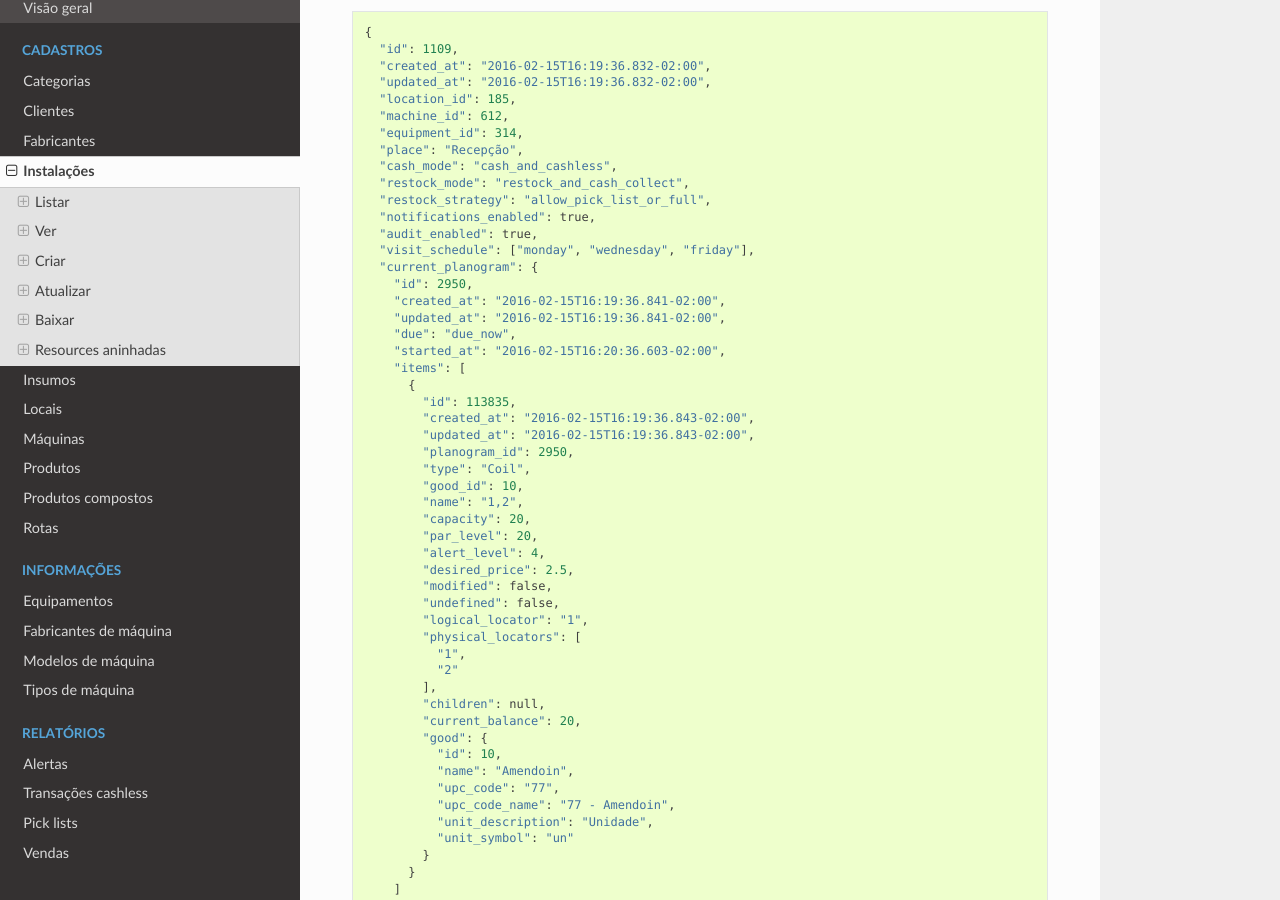
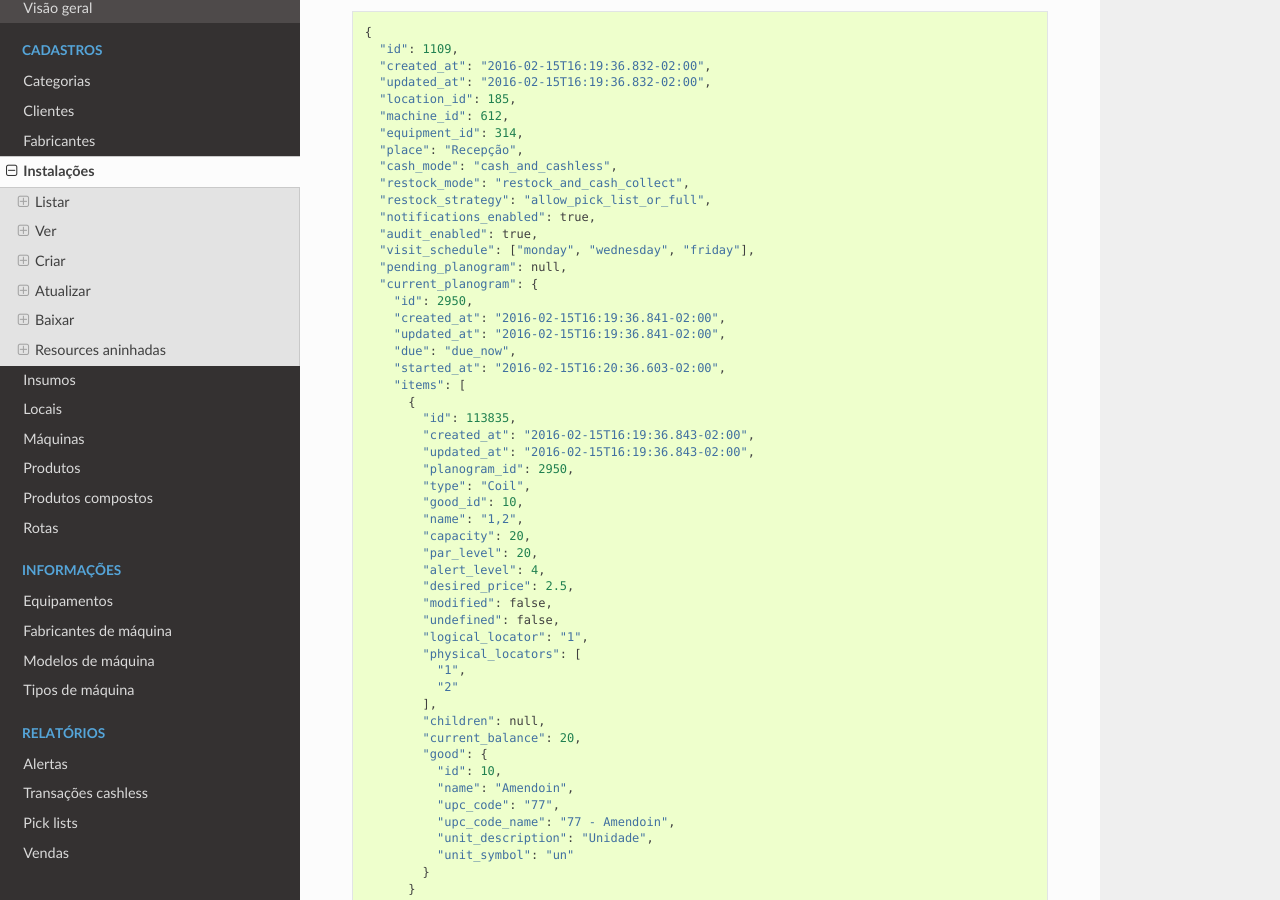
Before and after one commit to rfbezerra/vmpay_api_doc, a Sphinx documentation site: the page built from docs/source/registries/installation.rst, in a window 1280 px wide and 900 px high, scrolled down 8898 px. Built offline with Sphinx 7.4.7 and the Read the Docs theme 2.0.0, drawn with Linux system fonts in a browser that asks for light colours; some of the changed text lies outside the part shown.

Commit message:
Corrige doc de Installation#pending_planogram

```diff
--- a/docs/source/registries/installation.rst
+++ b/docs/source/registries/installation.rst
@@ -481,6 +481,7 @@ Exemplo:
     "notifications_enabled": true,
     "audit_enabled": true,
     "visit_schedule": ["monday", "wednesday", "friday"],
+    "pending_planogram": null,
     "current_planogram": {
       "id": 2950,
       "created_at": "2016-02-15T16:19:36.841-02:00",
@@ -631,6 +632,7 @@ Exemplo:
     "notifications_enabled": false,
     "audit_enabled": true,
     "visit_schedule": ["monday", "wednesday", "friday"],
+    "pending_planogram": null,
     "current_planogram": {
       "id": 2960,
       "created_at": "2016-02-15T16:50:47.000-02:00",
```
